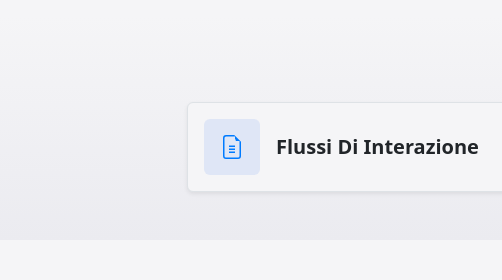
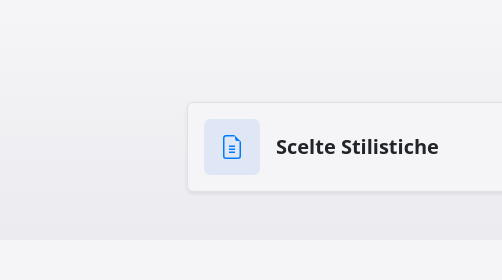
Before and after one commit to danielecursano/ProgettoHCI, a plain HTML site: page index.html in a window 1280 px wide. Shown: the part 1260-1540 px from the top of the page, 0-502 px from the left. Drawn offline with nearby package versions, Linux system fonts and the light colour scheme.

Commit message:
Update index.html

```diff
--- a/index.html
+++ b/index.html
@@ -100,7 +100,7 @@
                                     <path d="M6 7h4v1H6V7zm0 2h4v1H6V9zm0 2h4v1H6v-1z"/>
                                     </svg>
                                 </div>
-                                <span class="ms-3 fw-semibold text-normal">Flussi Di Interazione</span>
+                                <span class="ms-3 fw-semibold text-normal">Scelte Stilistiche</span>
                                 </div>
                             </div></a>
                         </div>
```
